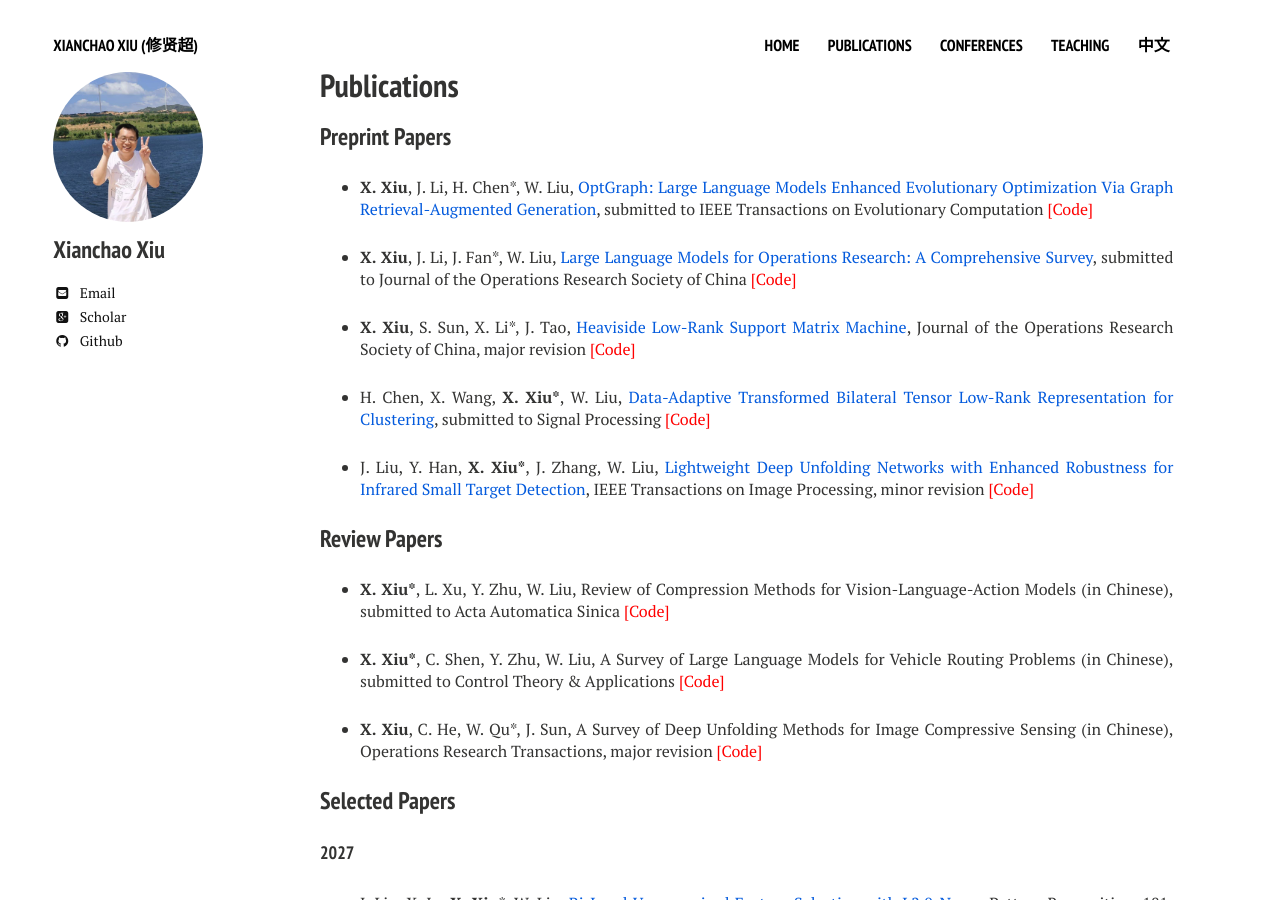
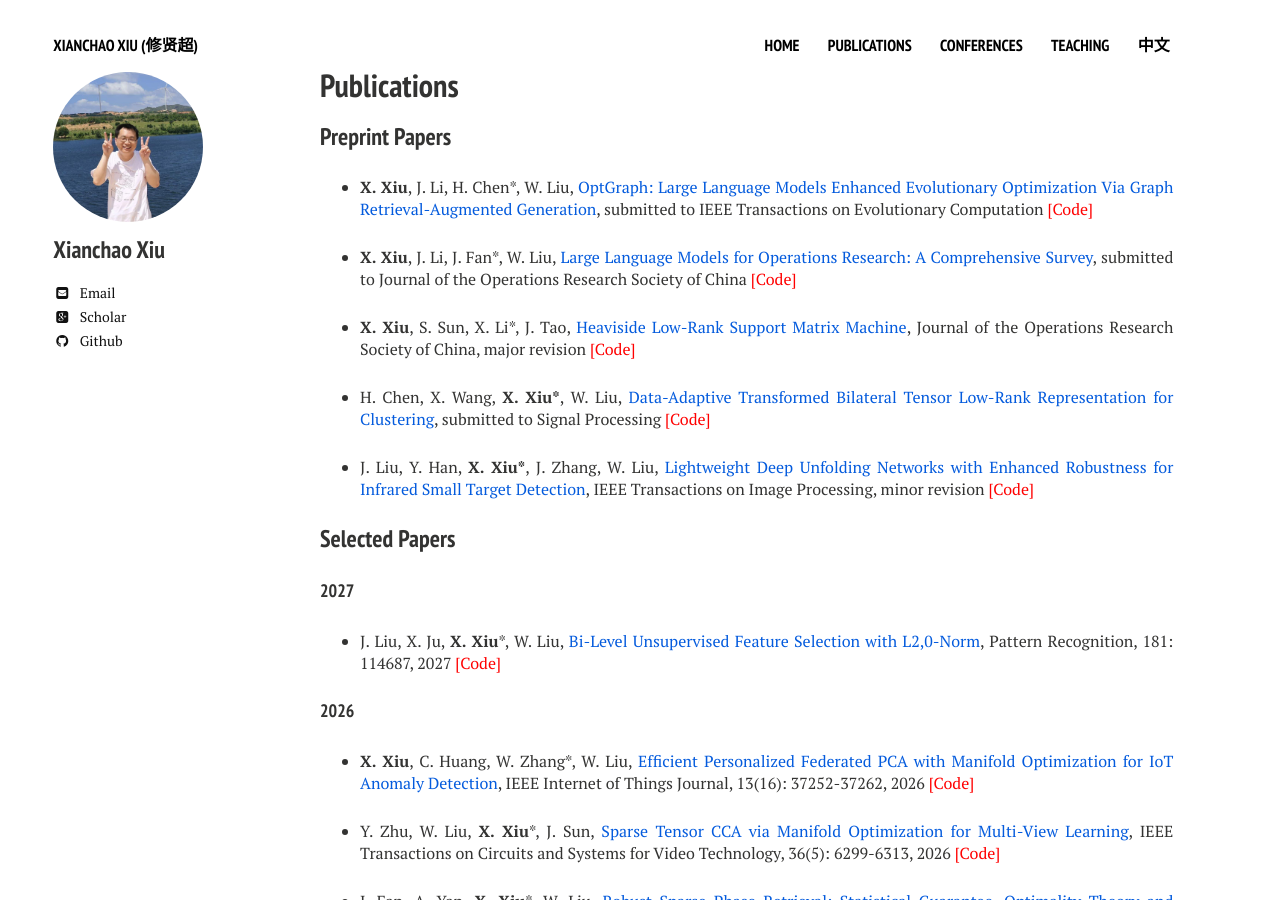
Before and after one commit to xianchaoxiu/xianchaoxiu.github.io, a Jekyll site: the page built from publications/index.md, in a window 1280 px wide and 900 px high. Built offline with Jekyll 4.4.1, drawn with Linux system fonts in a browser that asks for light colours; nearby versions of some CDN libraries; some of the changed text lies outside the part shown.

Commit message:
Update index.md

```diff
--- a/publications/index.md
+++ b/publications/index.md
@@ -22,13 +22,6 @@ share: false
 
 
 
-### Review Papers
-
-* <b>X. Xiu*</b>, L. Xu, Y. Zhu, W. Liu, Review of Compression Methods for Vision-Language-Action Models (in Chinese), submitted to Acta Automatica Sinica  <a href="https://github.com/xianchaoxiu/COM4VLA" class="textlink" target="_blank" style="color: red;">[Code]</a>
-
-* <b>X. Xiu*</b>, C. Shen, Y. Zhu, W. Liu, A Survey of Large Language Models for Vehicle Routing Problems (in Chinese), submitted to Control Theory & Applications <a href="https://github.com/xianchaoxiu/LLM4VRP" class="textlink" target="_blank" style="color: red;">[Code]</a>
-
-* <b>X. Xiu</b>, C. He, W. Qu*, J. Sun, A Survey of Deep Unfolding Methods for Image Compressive Sensing (in Chinese), Operations Research Transactions, major revision <a href="https://github.com/xianchaoxiu/DU4ICS" class="textlink" target="_blank" style="color: red;">[Code]</a>
 
 
 ### Selected Papers
@@ -87,3 +80,12 @@ share: false
 * <b>X. Xiu</b>*, W. Liu, L. Li, L. Kong, <a href="https://doi.org/10.1016/j.csda.2019.01.002" class="textlink" target="_blank">Alternating Direction Method of Multipliers for Nonconvex Fused Regression Problems</a>, Computational Statistics & Data Analysis, 136: 59-71, 2019
 
 * <b>X. Xiu</b>*, L. Kong, Y. Li, H. Qi, <a href="https://doi.org/10.1007/s10589-017-9977-7" class="textlink" target="_blank">Iterative Reweighted Methods for L1-Lp Minimization</a>, Computational Optimization and Applications, 70(1): 201-219, 2018
+
+
+### Review Papers
+
+* <b>X. Xiu*</b>, L. Xu, Y. Zhu, W. Liu, Review of Compression Methods for Vision-Language-Action Models (in Chinese), submitted to Acta Automatica Sinica  <a href="https://github.com/xianchaoxiu/COM4VLA" class="textlink" target="_blank" style="color: red;">[Code]</a>
+
+* <b>X. Xiu*</b>, C. Shen, Y. Zhu, W. Liu, A Survey of Large Language Models for Vehicle Routing Problems (in Chinese), submitted to Control Theory & Applications <a href="https://github.com/xianchaoxiu/LLM4VRP" class="textlink" target="_blank" style="color: red;">[Code]</a>
+
+* <b>X. Xiu</b>, C. He, W. Qu*, J. Sun, A Survey of Deep Unfolding Methods for Image Compressive Sensing (in Chinese), Operations Research Transactions, major revision <a href="https://github.com/xianchaoxiu/DU4ICS" class="textlink" target="_blank" style="color: red;">[Code]</a>
```
